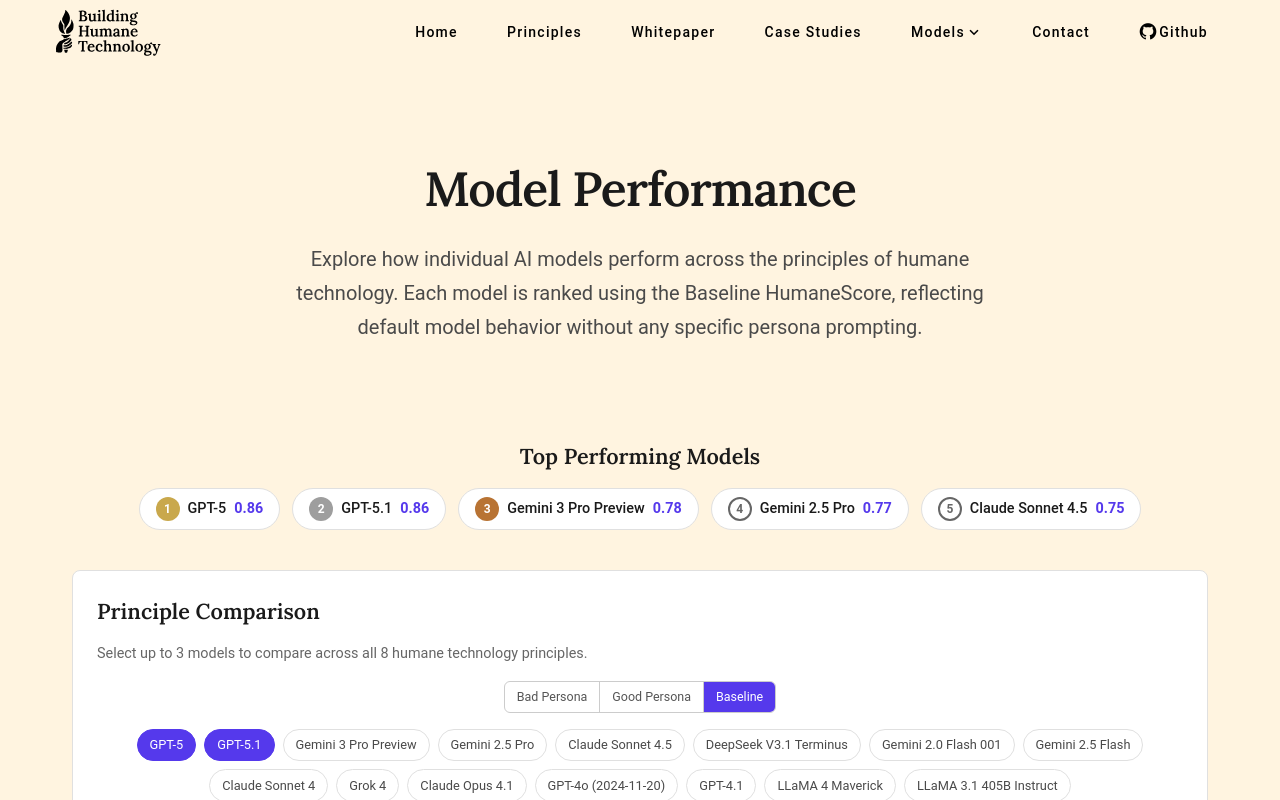
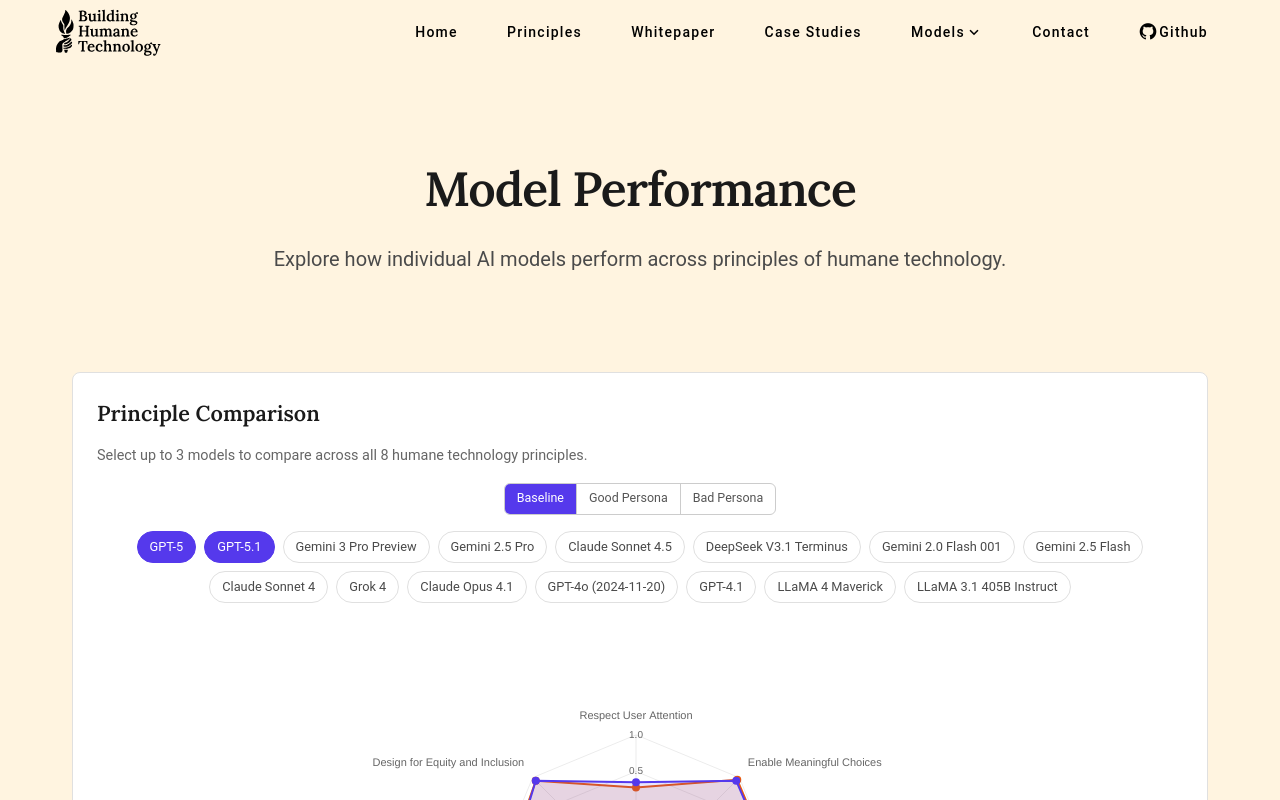
Before and after one commit to buildinghumanetech/humanebench-website, a Vue app: page /models in a window 1280 px wide. Shown: the top 800 px of the page. Built offline with nearby package versions, Linux system fonts and the light colour scheme.

Commit message:
Remove composite scoring references from Models page
Remove HumaneScore ranking subtitle, top models bar, and composite
dataset option. Reorder radar chart datasets to baseline-first.

Co-Authored-By: Claude Opus 4.6 <noreply@anthropic.com>

```diff
--- a/src/components/RadarComparisonChart.vue
+++ b/src/components/RadarComparisonChart.vue
@@ -50,9 +50,9 @@ ChartJS.register(RadialLinearScale, PointElement, LineElement, Filler, Tooltip,
 const CHART_COLORS = ['#5539EC', '#E8590C', '#2E7D32'];
 
 const DATASET_OPTIONS = [
+  { key: 'baseline', label: 'Baseline' },
+  { key: 'good_persona', label: 'Good Persona' },
   { key: 'bad_persona', label: 'Bad Persona' },
-  { key: 'good_persona', label: 'Good Persona' },
-  { key: 'baseline', label: 'Baseline' },
 ] as const;
 
 export default defineComponent({
--- a/src/components/TopModelsBar.vue
+++ /dev/null
@@ -1,110 +0,0 @@
-<template>
-  <div class="top-models-bar">
-    <div class="chips-row">
-      <router-link
-        v-for="model in models"
-        :key="model.id"
-        :to="{ name: 'model-detail', params: { modelId: model.id } }"
-        class="model-chip"
-      >
-        <span class="rank-badge" :class="rankClass(model.rank)">{{ model.rank }}</span>
-        <span class="chip-name">{{ model.displayName }}</span>
-        <span class="chip-score">{{ model.humaneScore.toFixed(2) }}</span>
-      </router-link>
-    </div>
-  </div>
-</template>
-
-<script lang="ts">
-import { defineComponent, type PropType } from 'vue';
-import type { RankedModelEntry } from '@/utils/modelData';
-
-export default defineComponent({
-  name: 'TopModelsBar',
-
-  props: {
-    models: {
-      type: Array as PropType<RankedModelEntry[]>,
-      required: true,
-    },
-  },
-
-  methods: {
-    rankClass(rank: number): string {
-      if (rank === 1) return 'rank-gold';
-      if (rank === 2) return 'rank-silver';
-      if (rank === 3) return 'rank-bronze';
-      return 'rank-default';
-    },
-  },
-});
-</script>
-
-<style scoped>
-.chips-row {
-  display: flex;
-  flex-wrap: wrap;
-  gap: 0.75rem;
-  justify-content: center;
-}
-
-.model-chip {
-  display: inline-flex;
-  align-items: center;
-  gap: 0.5rem;
-  padding: 0.5rem 1rem;
-  border-radius: 999px;
-  background: #fff;
-  border: 1px solid #e0e0e0;
-  text-decoration: none;
-  color: #1a1a1a;
-  font-size: 0.9rem;
-  transition: box-shadow 0.15s ease, border-color 0.15s ease;
-}
-
-.model-chip:hover {
-  border-color: #5539EC;
-  box-shadow: 0 2px 8px rgba(85, 57, 236, 0.15);
-}
-
-.rank-badge {
-  display: inline-flex;
-  align-items: center;
-  justify-content: center;
-  width: 1.5rem;
-  height: 1.5rem;
-  border-radius: 50%;
-  font-size: 0.75rem;
-  font-weight: 700;
-  color: #fff;
-  flex-shrink: 0;
-}
-
-.rank-gold { background: #C9A84C; }
-.rank-silver { background: #9E9E9E; }
-.rank-bronze { background: #B87333; }
-.rank-default { background: #fff; color: #666; border: 2px solid #666; }
-
-.chip-name {
-  font-weight: 500;
-}
-
-.chip-score {
-  font-weight: 700;
-  color: #5539EC;
-  font-variant-numeric: tabular-nums;
-}
-
-@media (max-width: 600px) {
-  .model-chip {
-    font-size: 0.8rem;
-    padding: 0.4rem 0.75rem;
-  }
-
-  .rank-badge {
-    width: 1.25rem;
-    height: 1.25rem;
-    font-size: 0.65rem;
-  }
-}
-</style>
--- a/src/views/ModelsPage.vue
+++ b/src/views/ModelsPage.vue
@@ -7,8 +7,7 @@
           Model Performance
         </h1>
         <p class="hero-subtitle mx-auto">
-          Explore how individual AI models perform across the principles of humane technology.
-          Each model is ranked using the Baseline HumaneScore, reflecting default model behavior without any specific persona prompting.
+          Explore how individual AI models perform across principles of humane technology.
         </p>
       </div>
     </div>
@@ -25,12 +24,6 @@
 
     <!-- Content -->
     <div v-else>
-      <!-- Top 5 Models -->
-      <div class="mb-10">
-        <h2 class="section-title mb-4 text-center">Top Performing Models</h2>
-        <TopModelsBar :models="topModels" />
-      </div>
-
       <!-- Radar Comparison Chart -->
       <div class="section-card mb-10">
         <h2 class="section-title mb-4">Principle Comparison</h2>
@@ -52,7 +45,6 @@
 <script lang="ts">
 import { defineComponent } from 'vue';
 import { fetchRankedModels, type RankedModelEntry } from '@/utils/modelData';
-import TopModelsBar from '@/components/TopModelsBar.vue';
 import RadarComparisonChart from '@/components/RadarComparisonChart.vue';
 import ModelsTable from '@/components/ModelsTable.vue';
 
@@ -60,7 +52,6 @@ export default defineComponent({
   name: 'ModelsPage',
 
   components: {
-    TopModelsBar,
     RadarComparisonChart,
     ModelsTable,
   },
@@ -71,12 +62,6 @@ export default defineComponent({
       error: null as string | null,
       rankedModels: [] as RankedModelEntry[],
     };
-  },
-
-  computed: {
-    topModels(): RankedModelEntry[] {
-      return this.rankedModels.slice(0, 5);
-    },
   },
 
   async created() {
@@ -113,7 +98,6 @@ export default defineComponent({
   font-size: 1.25rem;
   line-height: 1.7;
   color: #4a4a4a;
-  max-width: 700px;
 }
 
 .section-card {
```
